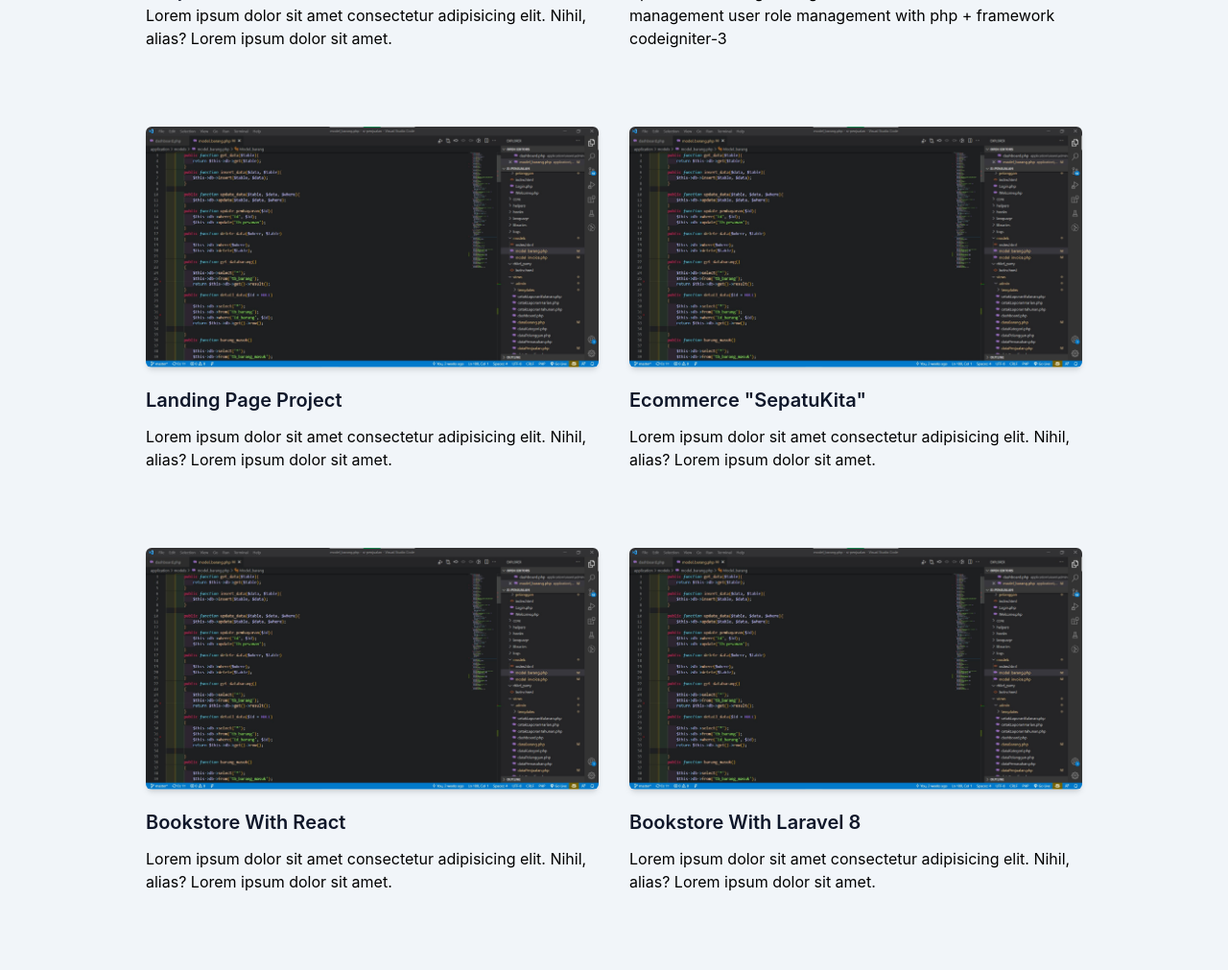
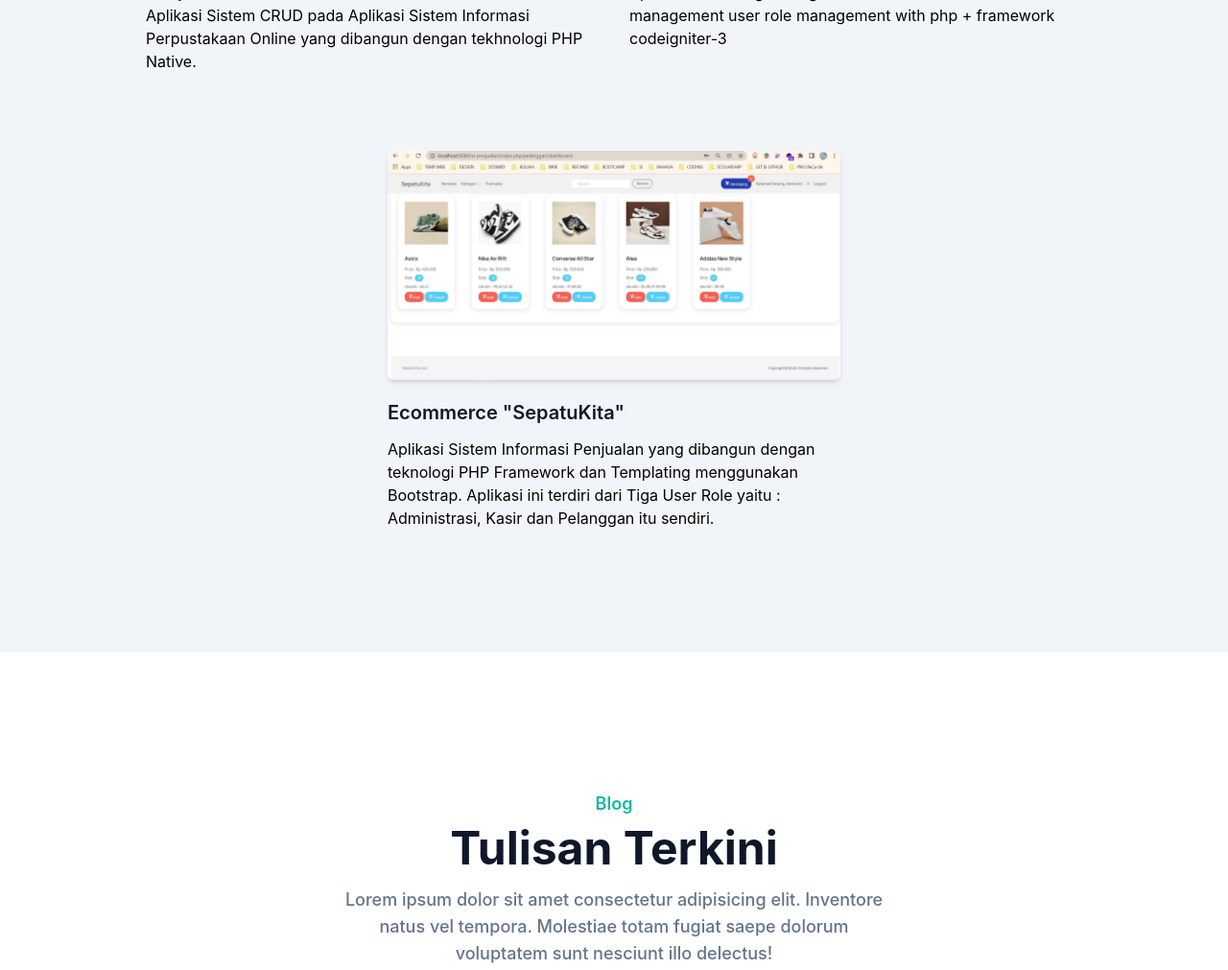
Before and after one commit to ervinanovlianti/portfolio, a website: page index.html in a window 1280 px wide. Shown: the part 1876-2887 px from the top of the page at 96% size. Drawn offline with Linux system fonts and the light colour scheme.

Commit message:
update portfolio

```diff
--- a/index.html
+++ b/index.html
@@ -150,7 +150,7 @@
                             <img src="dist/img/project-img/library-project.jpg" alt="Perpustakaan Online" width="w-full">
                         </div>
                         <h3><a href="https://github.com/ervinanovlianti/perpustakaan-online" class="mt-5 mb-3 text-xl font-semibold text-dark dark:text-white">Perpustakaan Online</a></h3>
-                        <p  class="text-base dark:text-secondary">Lorem ipsum dolor sit amet consectetur adipisicing elit. Nihil, alias? Lorem ipsum dolor sit amet.</p>
+                        <p  class="text-base dark:text-secondary">Aplikasi Sistem CRUD pada Aplikasi Sistem Informasi Perpustakaan Online yang dibangun dengan tekhnologi PHP Native.</p>
                     </div>
                     <div class="p-4 mb-12 md:w-1/2">
                         <div class="overflow-hidden rounded-md shadow-md">
@@ -162,19 +162,12 @@
 
                     <div class="p-4 mb-12 md:w-1/2">
                         <div class="overflow-hidden rounded-md shadow-md">
-                            <img src="dist/img/portfolio/1.jpg" alt="Project Pertama" width="w-full">
-                        </div>
-                        <h3 class="mt-5 mb-3 text-xl font-semibold text-dark dark:text-white">Landing Page Project</h3>
-                        <p class="text-base dark:text-secondary">Lorem ipsum dolor sit amet consectetur adipisicing elit. Nihil, alias? Lorem ipsum dolor sit amet.</p>
-                    </div>
-                    <div class="p-4 mb-12 md:w-1/2">
-                        <div class="overflow-hidden rounded-md shadow-md">
-                            <img src="dist/img/portfolio/1.jpg" alt="Project Pertama" width="w-full">
+                            <img src="dist/img/project-img/ecommerce-project.jpg" alt="Ecommerce Project" width="w-full">
                         </div>
                         <h3 class="mt-5 mb-3 text-xl font-semibold text-dark dark:text-white">Ecommerce "SepatuKita"</h3>
-                        <p class="text-base dark:text-secondary">Lorem ipsum dolor sit amet consectetur adipisicing elit. Nihil, alias? Lorem ipsum dolor sit amet.</p>
+                        <p class="text-base dark:text-secondary">Aplikasi Sistem Informasi Penjualan yang dibangun dengan teknologi PHP Framework dan Templating menggunakan Bootstrap. Aplikasi ini terdiri dari Tiga User Role yaitu : Administrasi, Kasir dan Pelanggan itu sendiri.</p>
                     </div>
-                    <div class="p-4 mb-12 md:w-1/2">
+                    <!-- <div class="p-4 mb-12 md:w-1/2">
                         <div class="overflow-hidden rounded-md shadow-md">
                             <img src="dist/img/portfolio/1.jpg" alt="Project Pertama" width="w-full">
                         </div>
@@ -187,7 +180,7 @@
                         </div>
                         <h3 class="mt-5 mb-3 text-xl font-semibold text-dark dark:text-white">Bookstore With Laravel 8</h3>
                         <p class="text-base dark:text-secondary">Lorem ipsum dolor sit amet consectetur adipisicing elit. Nihil, alias? Lorem ipsum dolor sit amet.</p>
-                    </div>
+                    </div> -->
 
                 </div>
 
```
Also changed, not shown: dist/img/project-img/ecommerce-project.jpg (added).
